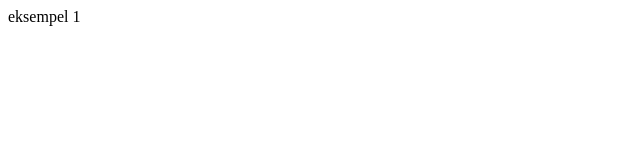
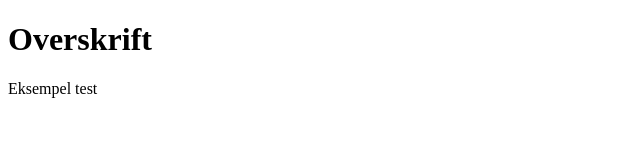
Before and after one commit to StianSka/kode-stuff, a plain HTML site: page index.html in a window 1280 px wide. Shown: the whole page, without its empty margins (0-640 px from the left). Drawn offline with Linux system fonts and the light colour scheme.

Commit message:
Update index.html

```diff
--- a/index.html
+++ b/index.html
@@ -1,12 +1,18 @@
 <!DOCTYPE html>
 <html lang="en">
+
 <head>
     <meta charset="UTF-8">
     <meta http-equiv="X-UA-Compatible" content="IE=edge">
     <meta name="viewport" content="width=device-width, initial-scale=1.0">
-    <title>eksempel 1</title>
+    <title>eksempel</title>
 </head>
+
 <body>
-    <div>eksempel 1</div>
+    <h1>Overskrift</h1>
+    <div>Eksempel test </div>
+
+
 </body>
+
 </html>
```
